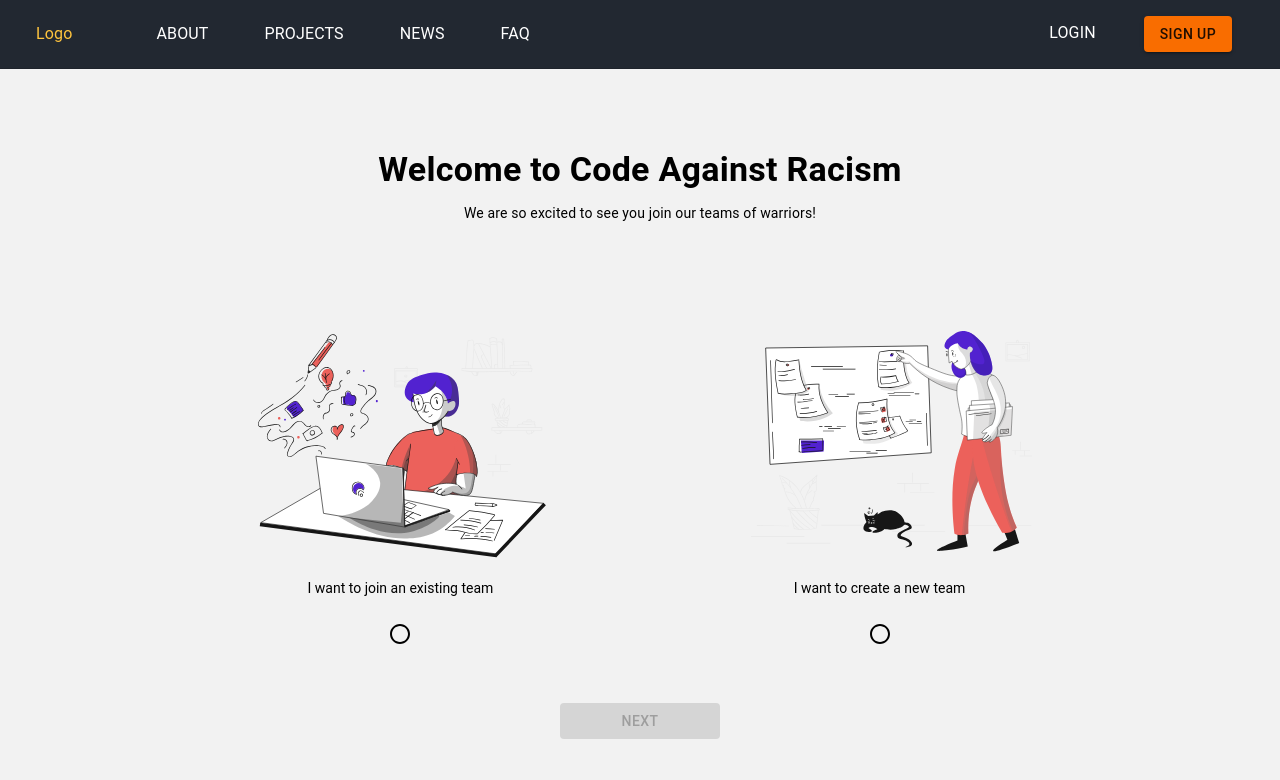
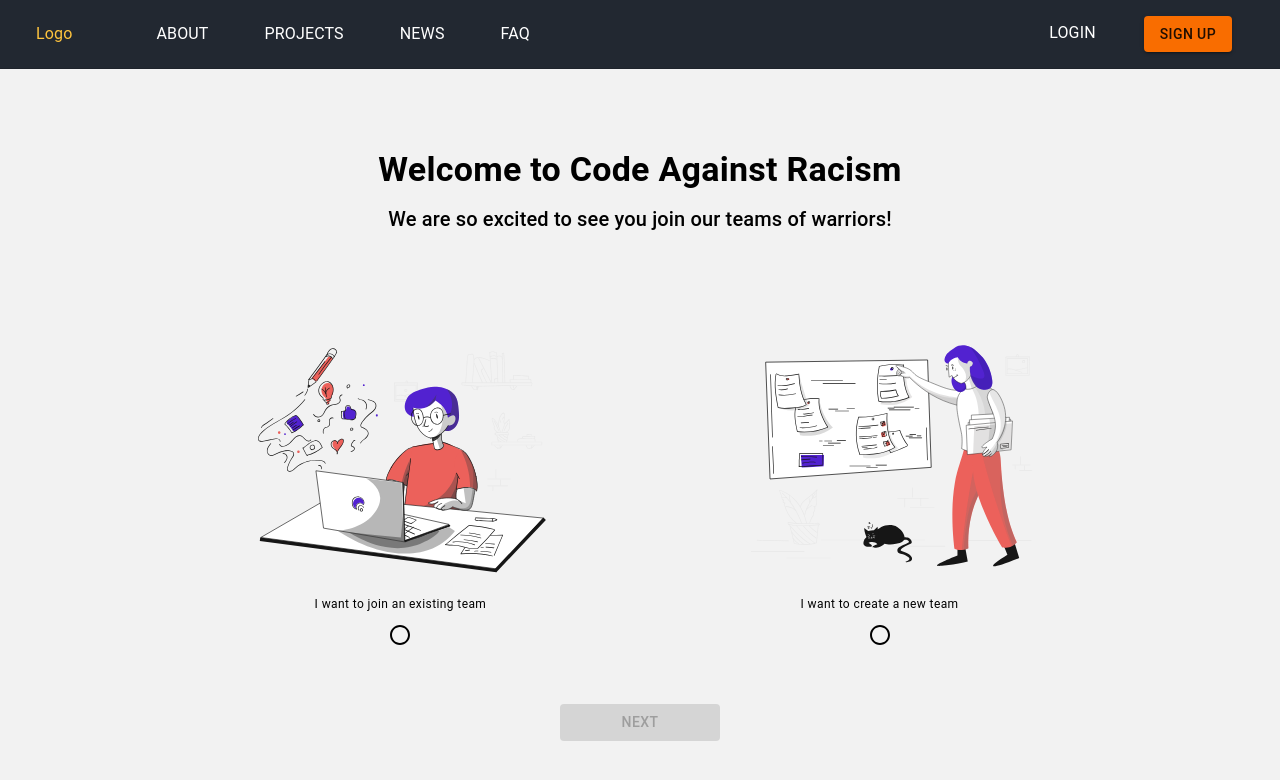
Before and after one commit to CodeAgainstRacism/codeagainstracism.org, a React (Create React App) app in the folder frontend/: page /userType in a window 1280 px wide. Shown: the top 780 px of the page. Built offline with nearby package versions, Linux system fonts and the light colour scheme.

Commit message:
Fixed warning errors and changed hover color.

```diff
--- a/frontend/src/pages/UserType.jsx
+++ b/frontend/src/pages/UserType.jsx
@@ -6,7 +6,6 @@ import classNames from "classnames";
 import {
   Button,
   ButtonBase,
-  CardActionArea,
   CardContent,
   CardMedia,
   Container,
@@ -56,23 +55,22 @@ const useStyles = makeStyles((theme) => ({
     },
     '&:hover': {
       background: "none",
-    }
+    },
   },
   checked: {},
-  temp: {
-    display: "flex",
-    flexWrap: "wrap",
-  },
   flexColumn: {
     flexDirection: "column",
     width: "100%",
+    '&:hover': {
+      backgroundColor: 'rgb(229, 229, 229)',
+    }
   },
   widthStyle: {
     width: "calc(50% - 30px)",
   },
   spaceStyle: {
     justifyContent: "space-between",
-  }
+  },
 }));
 
 const UserTypePage = () => {
@@ -91,7 +89,7 @@ const UserTypePage = () => {
     <Container maxWidth="lg" direction="column">
       <Grid item container className={classes.contentCenter}>
         <Grid item xs={12} sm={8} container direction="column">
-          <Grid item className={classNames(classes.flexBoxCenter, classes.headerStyle)} direction="column">
+          <Grid item container className={classNames(classes.flexBoxCenter, classes.headerStyle)} direction="column">
             <Typography
               variant="h4"
               gutterBottom
@@ -100,7 +98,7 @@ const UserTypePage = () => {
               Welcome to Code Against Racism
             </Typography>
             <Typography
-              variant="h7"
+              variant="h6"
               gutterBottom
             >
               We are so excited to see you join our teams of warriors!
@@ -108,7 +106,6 @@ const UserTypePage = () => {
           </Grid>
           <Grid item container className={classes.spaceStyle}>
             <Grid item xs={12} sm={5} className={classes.widthStyle}>
-              <CardActionArea className={classes.cardStyle}>
               <ButtonBase
                 focusRipple
                 onClick={handleJoin}
@@ -121,27 +118,24 @@ const UserTypePage = () => {
                 />
                 <CardContent>
                   <Typography
-                      variant="paragraph"
+                    variant="caption"
                     className={classes.textStyle}
                   >
                     I want to join an existing team
                   </Typography>
                   <Radio
                     className={classNames(classes.contentCenter, classes.radioStyle, classes.checked)}
-                      disableRipple="True"
+                    disableRipple={true}
                     checked={selectedValue === "individual"}
                     onChange={handleJoin}
                     value="individual"
                     inputProps={{ "aria-label": "individual" }}
                   />
                 </CardContent>
-
               </ButtonBase>
-              </CardActionArea>
             </Grid>
-            <Grid item xs={0} sm={2} />
+            <Grid item xs={false} sm={2} />
             <Grid item xs={12} sm={5} className={classes.widthStyle}>
-              <CardActionArea className={classes.cardStyle}>
               <ButtonBase
                 focusRipple
                 onClick={handleCreate}
@@ -154,14 +148,14 @@ const UserTypePage = () => {
                 />
                 <CardContent>
                   <Typography
-                      variant="paragraph"
+                    variant="caption"
                     className={classes.textStyle}
                   >
                     I want to create a new team
                   </Typography>
                   <Radio
                     className={classNames(classes.contentCenter, classes.radioStyle, classes.checked)}
-                      disableRipple="True"
+                    disableRipple={true}
                     checked={selectedValue === "organization"}
                     onChange={handleCreate}
                     value="organization"
@@ -169,7 +163,6 @@ const UserTypePage = () => {
                   />
                 </CardContent>
               </ButtonBase>
-              </CardActionArea>
             </Grid>
           </Grid>
           <Grid item className={classes.contentCenter}>
```
Lines whose indentation alone changed are shown as unchanged.
